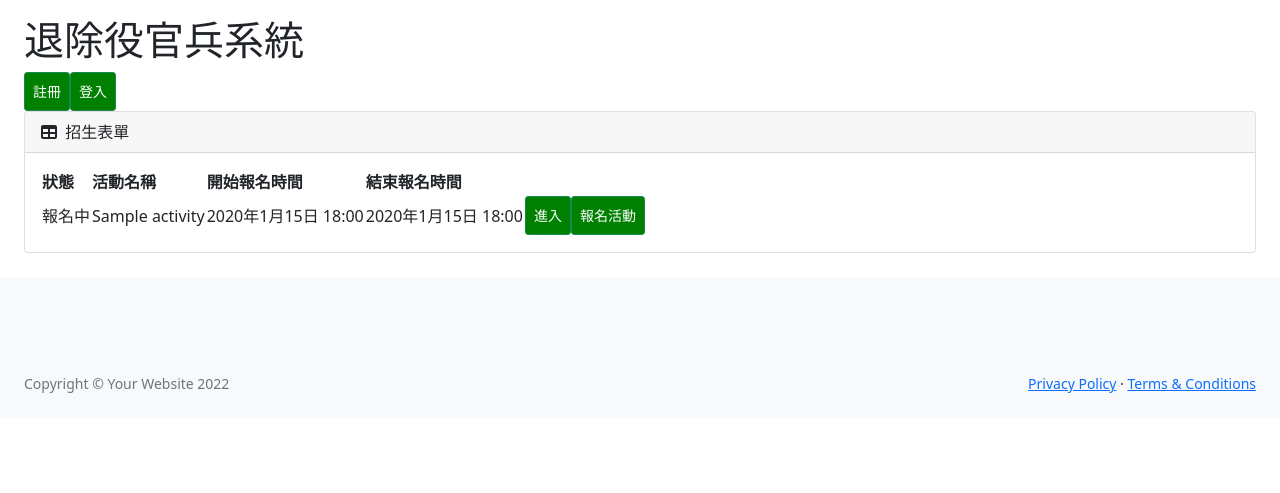
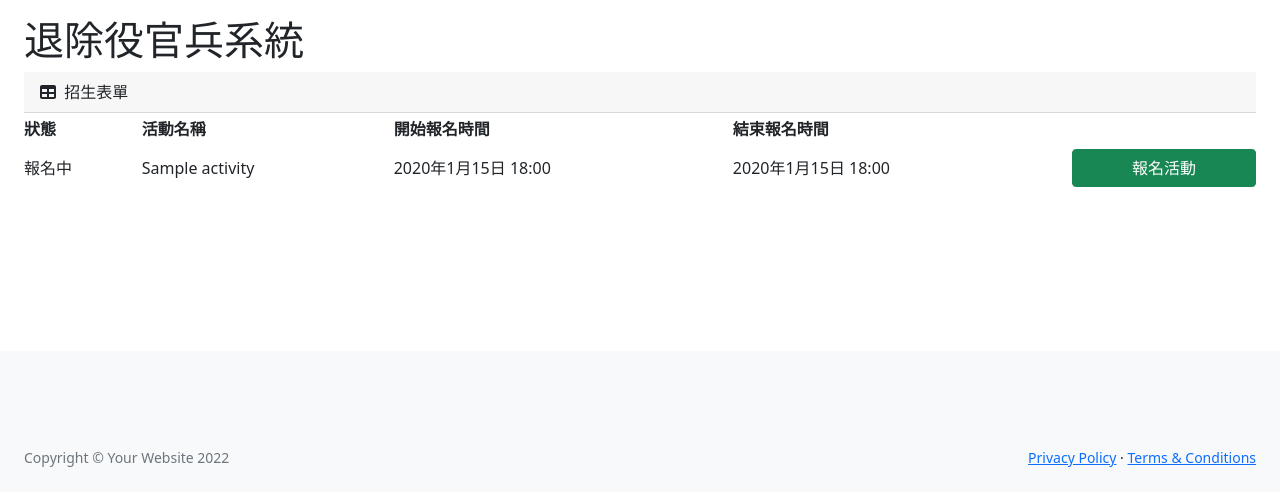
Before and after one commit to 10946009/retired-officers-new, a Django app: page / in a window 1280 px wide. Shown: the part 56-549 px from the top of the page. Run offline with Django 5.2, Linux system fonts and the light colour scheme; tables that the repository leaves empty hold one stand-in row (values such as "Sample post"); some libraries are stand-ins or nearby versions.

Commit message:
update: old data

```diff
--- a/admin_panel/templates/student_activity_list.html
+++ b/admin_panel/templates/student_activity_list.html
@@ -12,8 +12,6 @@
         <div class="card-header">
             <i class="fas fa-table me-1"></i>
             活動列表
-            <a class="btn btn-sm btn-success" href="{% url 'activity_create' %}"
-                style="padding: 8px; float: right; background-color: green; color: white;">新增</a>
         </div>
         <div class="card-body">
             {% for message in messages %}
--- a/admin_panel/templates/student_list.html
+++ b/admin_panel/templates/student_list.html
@@ -31,7 +31,6 @@
                         <th>Email</th>
                         <th>性別</th>
                         <th>生日</th>
-                        <th>編輯</th>
                     </tr>
                 </thead>
                 <tbody>
@@ -41,7 +40,6 @@
                         <td>{{ student.user.email }}</td>
                         <td>{{ student.sex }}</td>
                         <td>{{ student.date_of_birth }}</td>
-                        <td>Edit</td>
 
                         <td>
                             <a class="btn btn-sm btn-warning" href="{% url 'student_update' student_id=student.id %}">
--- a/admin_panel/urls.py
+++ b/admin_panel/urls.py
@@ -5,7 +5,11 @@ from admin_panel.views.activity_update import activity_update
 from admin_panel.views.activity_delete import activity_delete
 from admin_panel.views.student_activity_list import student_activity_list
 from admin_panel.views.student_list import student_list, export_excel
-from admin_panel.views.score_list import score_list
+from admin_panel.views.score_list import (
+    score_list,
+    export_score_sample,
+    upload_and_read_excel,
+)
 
 urlpatterns = [
     # activity
@@ -22,4 +26,10 @@ urlpatterns = [
     # score
     path("score_activity_list/", student_activity_list, name="score_activity_list"),
     path("score_list/<int:activity_id>", score_list, name="score_list"),
+    path("export_score_sample/", export_score_sample, name="export_score_sample"),
+    path(
+        "upload_and_read_excel/<int:activity_id>",
+        upload_and_read_excel,
+        name="upload_and_read_excel",
+    ),
 ]
--- a/admin_panel/views/activity_list.py
+++ b/admin_panel/views/activity_list.py
@@ -1,6 +1,11 @@
 from django.shortcuts import render
 from myapp.models import Activity
+from django.contrib.auth.decorators import login_required
+# import login
 
+
+
+@login_required(login_url='/login')
 def activity_list(request):
     # get all activties
     activities = Activity.objects.all()
--- a/core/urls.py
+++ b/core/urls.py
@@ -7,7 +7,7 @@ from django.views.generic.base import TemplateView
 from django.shortcuts import render
 
 # import views directly from the app
-from myapp.views import index, register
+from myapp.views import index, register,login
 from admin_panel import urls as admin_panel_urls
 
 def handler404(request, exception):
@@ -23,6 +23,7 @@ urlpatterns = [
     path('admin/', admin.site.urls),
     path('',index.index,name="index"),
     path('register/', register.register, name='register'),
+    path('login/', login.login, name='login'),
     path('admin_panel/', include(admin_panel_urls)),
     # path('myapp/', include(myapp_urls)),
 
--- a/myapp/models.py
+++ b/myapp/models.py
@@ -19,6 +19,7 @@ class Activity(models.Model):
     activity_end_time = models.DateTimeField(blank=True, null=True)
     sign_up_start_time = models.DateTimeField(blank=True, null=True)
     sign_up_end_time = models.DateTimeField(blank=True, null=True)
+    score_open_time = models.DateTimeField(blank=True, null=True)
 
 
 class ScoreLabel(models.Model):
--- a/myapp/templates/index.html
+++ b/myapp/templates/index.html
@@ -2,25 +2,20 @@
 
 {% load static %}
 {% block body %}
-<div class="container-fluid px-4 ">
+  <div class="container-fluid px-4">
     <h1 class="mt-4">退除役官兵系統</h1>
 
-    <div style="display: flex;">
-        <a class="btn btn-sm btn-success" href="{% url 'register' %}"
-            style="padding: 8px; float: right; background-color: green; color: white;">註冊</a>
+    {% comment %} <div style="display: flex;">
+      <a class="btn btn-sm btn-success" href="{% url 'register' %}" style="padding: 8px; float: right; background-color: green; color: white;">註冊</a>
 
-        <a class="btn btn-sm btn-success" href="{% url 'activity_list' %}"
-            style="padding: 8px; float: right; background-color: green; color: white;">登入</a>
+      <a class="btn btn-sm btn-success" href="{% url 'activity_list' %}" style="padding: 8px; float: right; background-color: green; color: white;">登入</a>
+    </div> {% endcomment %}
 
-    </div>
-
-    <div class="card mb-4">
     <div class="card-header">
       <i class="fas fa-table me-1"></i>
       招生表單
     </div>
-        <div class="card-body">
-            <table id="datatablesSimple">
+    <table id="datatablesSimple" class="rwd-table">
       <thead>
         <tr>
           <th>狀態</th>
@@ -28,32 +23,23 @@
           <th>開始報名時間</th>
           <th>結束報名時間</th>
           <th></th>
-
         </tr>
       </thead>
       <tbody>
         <!-- for activity loop -->
         {% for activity in activities %}
           <tr>
-                        <td>報名中</td>
-                        <td>{{ activity.name }}</td>
-                        <td>{{ activity.sign_up_start_time }}</td>
-                        <td>{{ activity.sign_up_end_time }}</td>
+            <td data-th="狀態">報名中</td>
+            <td data-th="活動名稱">{{ activity.name }}</td>
+            <td data-th="開始報名時間">{{ activity.sign_up_start_time }}</td>
+            <td data-th="結束報名時間">{{ activity.sign_up_end_time }}</td>
             <td>
-                            <a class="btn btn-sm btn-success" href="{% url 'activity_list' %}"
-                                style="padding: 8px; float: right; background-color: green; color: white;">報名活動</a>
-                            <a class="btn btn-sm btn-success" href="{% url 'activity_list' %}"
-                                style="padding: 8px; float: right; background-color: green; color: white;">進入</a>
-
+              <a class="btn btn-bg col-12 btn-success" href="{% url 'activity_list' %}">報名活動</a>
             </td>
-
           </tr>
         {% endfor %}
-
       </tbody>
     </table>
-        </div>
-    </div>
   </div>
 {% endblock %}
 {% block javascript %}
--- /dev/null
+++ b/static/css/rwd_table.css
@@ -0,0 +1,71 @@
+.rwd-table {
+    background: #fff;
+    overflow: hidden;
+}
+
+.rwd-table tr:nth-of-type(2n) {
+    background: #eee;
+}
+
+.rwd-table th,
+.rwd-table td {
+    margin: 0.1em 0.1em;
+
+}
+.rwd-table {
+    margin-bottom: 10em;
+}
+
+.rwd-table {
+    min-width: 100%;
+}
+
+.rwd-table th {
+    display: none;
+}
+
+.rwd-table td {
+    display: block;
+}
+
+.rwd-table td:before {
+    content: attr(data-th) "";
+    font-weight: bold;
+    width: 6.5em;
+    display: inline-block;
+}
+
+.rwd-table th,
+.rwd-table td {
+    text-align: left;
+}
+
+.rwd-table th,
+.rwd-table td:before {
+    font-weight: bold;
+}
+
+
+@media (min-width: 600px) {
+    .rwd-table td:before {
+        display: none;
+    }
+
+    .rwd-table th,
+    .rwd-table td {
+        display: table-cell;
+        padding: 0.25em 0.5em;
+        vertical-align: middle !important;
+    }
+
+    .rwd-table th:first-child,
+    .rwd-table td:first-child {
+        padding-left: 0;
+    }
+
+    .rwd-table th:last-child,
+    .rwd-table td:last-child {
+        padding-right: 0;
+    }
+
+}
--- a/static/js/datatables-simple-demo.js
+++ b/static/js/datatables-simple-demo.js
@@ -3,7 +3,14 @@ window.addEventListener('DOMContentLoaded', event => {
     // https://github.com/fiduswriter/Simple-DataTables/wiki
 
     const datatablesSimple = document.getElementById('datatablesSimple');
+    let options = {
+        info: false,
+        paging: false,
+        searchable: false,
+
+    };
     if (datatablesSimple) {
-        new simpleDatatables.DataTable(datatablesSimple);
+        new simpleDatatables.DataTable(datatablesSimple,options);
+
     }
 });
--- a/templates/layout/app_student.html
+++ b/templates/layout/app_student.html
@@ -11,6 +11,7 @@
     {% load static %}
     <link href="https://cdn.jsdelivr.net/npm/simple-datatables@latest/dist/style.css" rel="stylesheet" />
     <link href="{% static 'css/styles.css' %}" rel="stylesheet" />
+    <link href="{% static 'css/rwd_table.css' %}" rel="stylesheet" />
     <script src="https://use.fontawesome.com/releases/v6.1.0/js/all.js" crossorigin="anonymous"></script>
     <!-- Custom styles for this template-->
     {% block stylesheet %}{% endblock %}
```
Also changed, not shown: admin_panel/forms.py (+6 -1 lines), admin_panel/templates/score_list.html (+13 -14 lines), admin_panel/views/score_list.py (+56 -25 lines), admin_panel/views/student_list.py (+20 -18 lines), myapp/templates/login.html (added, +70 -0 lines), myapp/templates/register.html (+6 -2 lines), myapp/views/login.py (added, +7 -0 lines), myapp/migrations/0003_activity_score_open_time.py (added). Lines whose indentation alone changed are shown as unchanged.
